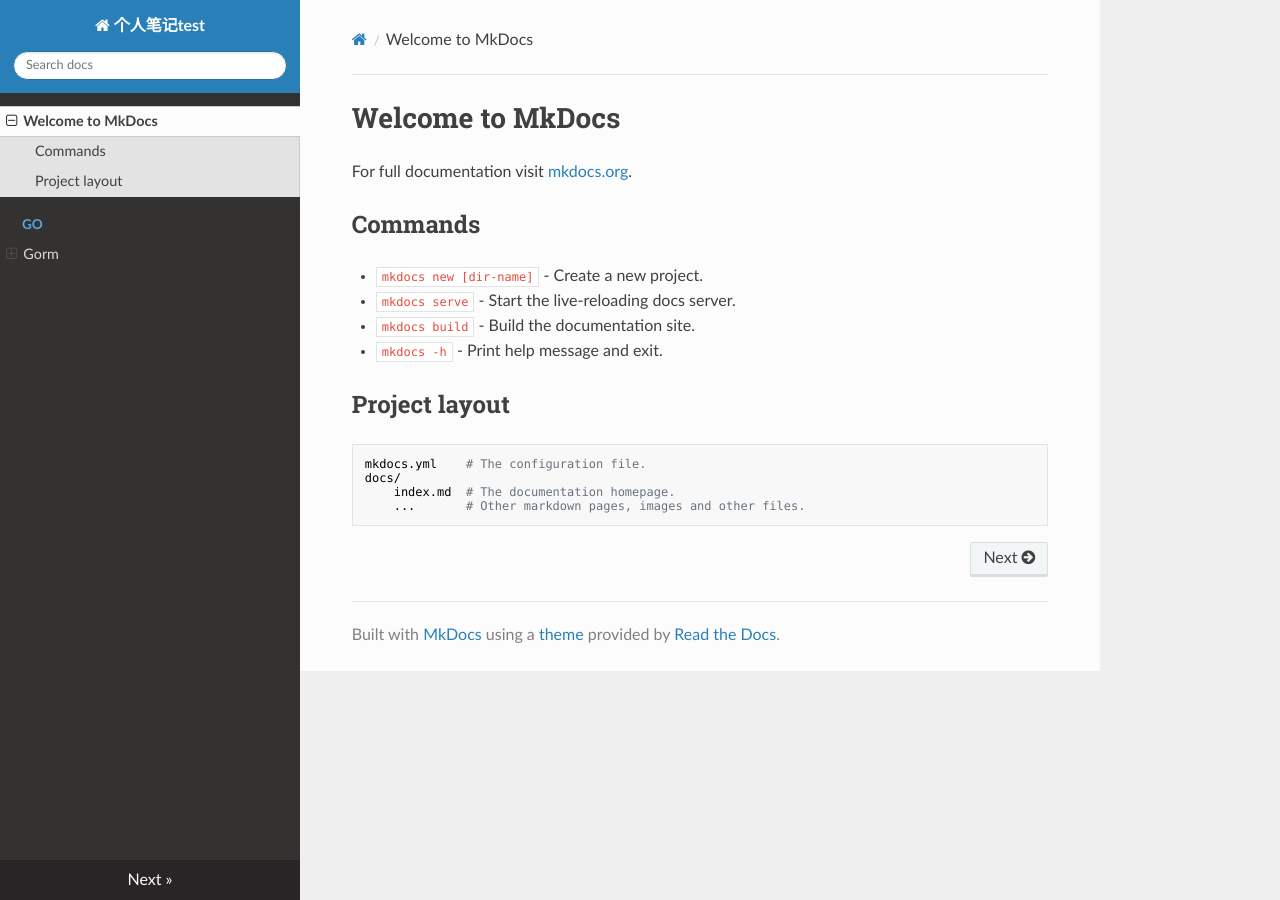
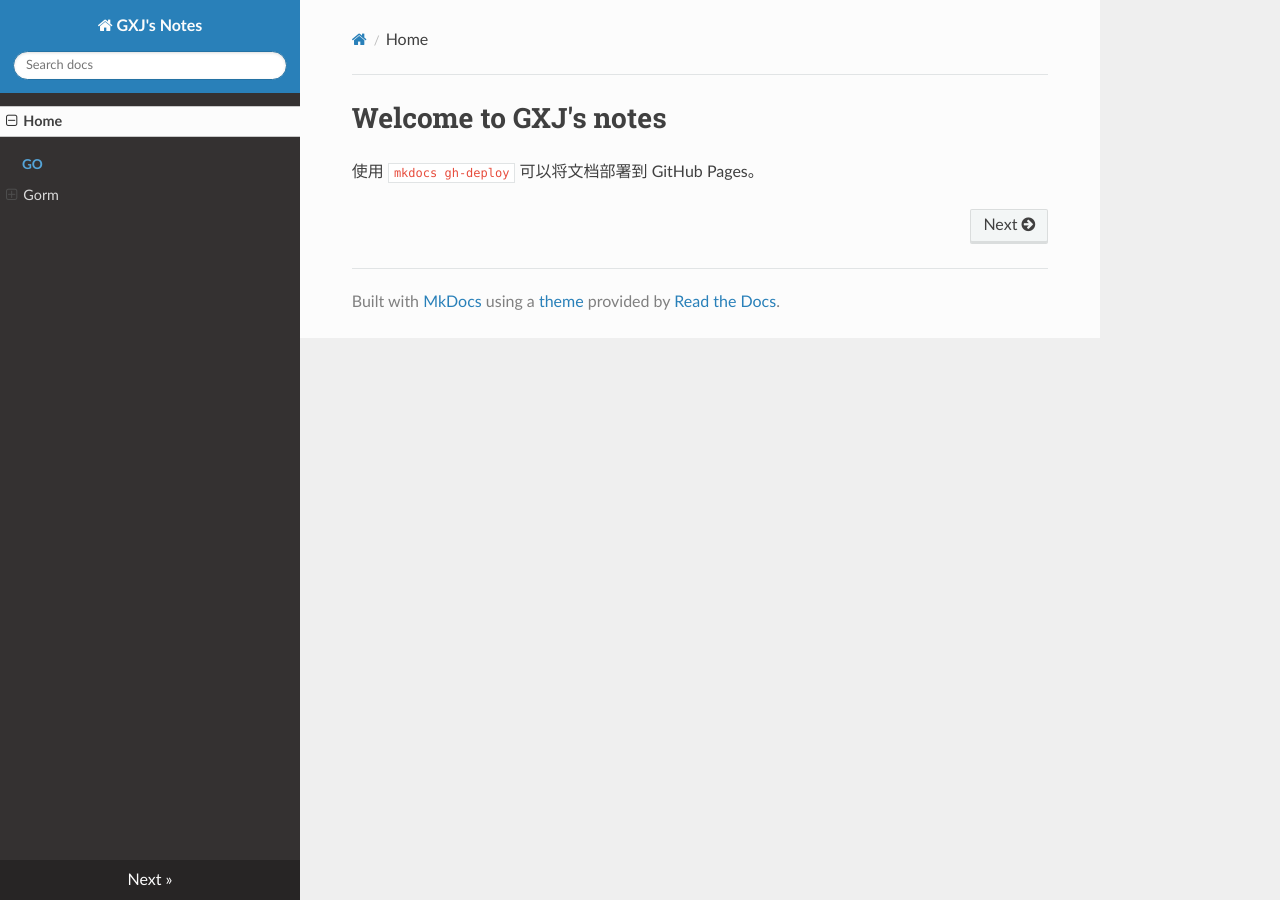
Before and after one commit to GuoXinjian/notes, an MkDocs documentation site: the page built from docs/index.md, in a window 1280 px wide. Built offline with MkDocs 1.6.1, drawn with Linux system fonts in a browser that asks for light colours; nearby versions of some CDN libraries.

Commit message:
20201124

```diff
--- a/docs/index.md
+++ b/docs/index.md
@@ -1,17 +1,3 @@
-# Welcome to MkDocs
+# Welcome to GXJ's notes
 
-For full documentation visit [mkdocs.org](https://www.mkdocs.org).
-
-## Commands
-
-* `mkdocs new [dir-name]` - Create a new project.
-* `mkdocs serve` - Start the live-reloading docs server.
-* `mkdocs build` - Build the documentation site.
-* `mkdocs -h` - Print help message and exit.
-
-## Project layout
-
-    mkdocs.yml    # The configuration file.
-    docs/
-        index.md  # The documentation homepage.
-        ...       # Other markdown pages, images and other files.
+使用 `mkdocs gh-deploy` 可以将文档部署到 GitHub Pages。
--- a/mkdocs.yml
+++ b/mkdocs.yml
@@ -1,7 +1,10 @@
-site_name: 个人笔记test
+site_name: GXJ's Notes
 # site_url: https://example.com/
 
 nav:
-
+  - Home: index.md
+  - Go:
+    - Gorm:
+      - 通用CURD方法: Go/Gorm/通用CURD方法.md
 
 theme: readthedocs
```
Also changed, not shown: docs/Go/Gorm/通用CURD方法.md (+0 -1 lines), site/404.html, site/Go/Gorm/通用CURD方法/index.html, site/index.html, site/search.html, site/search/search_index.json, 1 other file.
